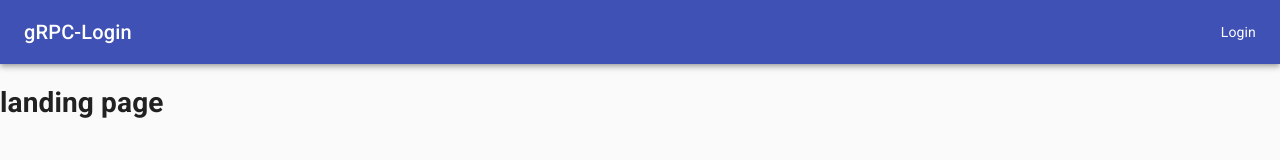
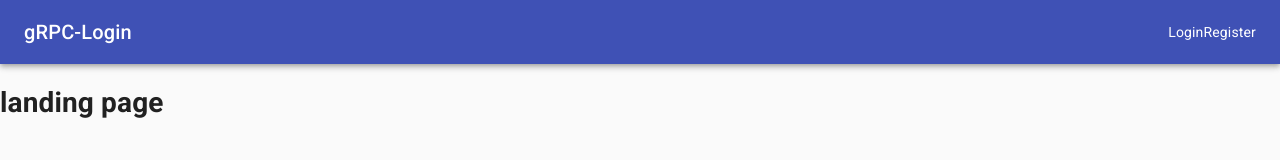
Before and after one commit to SakaiTaka23/grpc-login, a Next.js app in the folder frontend/: page / in a window 1280 px wide. Shown: the top 160 px of the page. Built offline with nearby package versions, Linux system fonts and the light colour scheme.

Commit message:
状態変化するnav作成

```diff
--- a/frontend/components/organisms/navbar/NavBar.tsx
+++ b/frontend/components/organisms/navbar/NavBar.tsx
@@ -1,6 +1,7 @@
 import { AppBar, createStyles, makeStyles, Toolbar, Typography } from '@material-ui/core';
 import React from 'react';
 import Link from 'next/link';
+import { useJWT } from '../../../hooks/useJWT';
 
 const useStyles = makeStyles(() =>
   createStyles({
@@ -15,6 +16,8 @@ const useStyles = makeStyles(() =>
 
 const NavBar = () => {
   const classes = useStyles();
+  const { isLoggedIn } = useJWT();
+
   return (
     <div className={classes.root}>
       <AppBar position='static'>
@@ -22,9 +25,20 @@ const NavBar = () => {
           <Typography variant='h6' className={classes.title}>
             gRPC-Login
           </Typography>
-          <Link href='/login'>
-            <a>Login</a>
-          </Link>
+          {isLoggedIn ? (
+            <Link href='/user'>
+              <a>User</a>
+            </Link>
+          ) : (
+            <>
+              <Link href='/login'>
+                <a>Login</a>
+              </Link>
+              <Link href='/register'>
+                <a>Register</a>
+              </Link>
+            </>
+          )}
         </Toolbar>
       </AppBar>
     </div>
```
